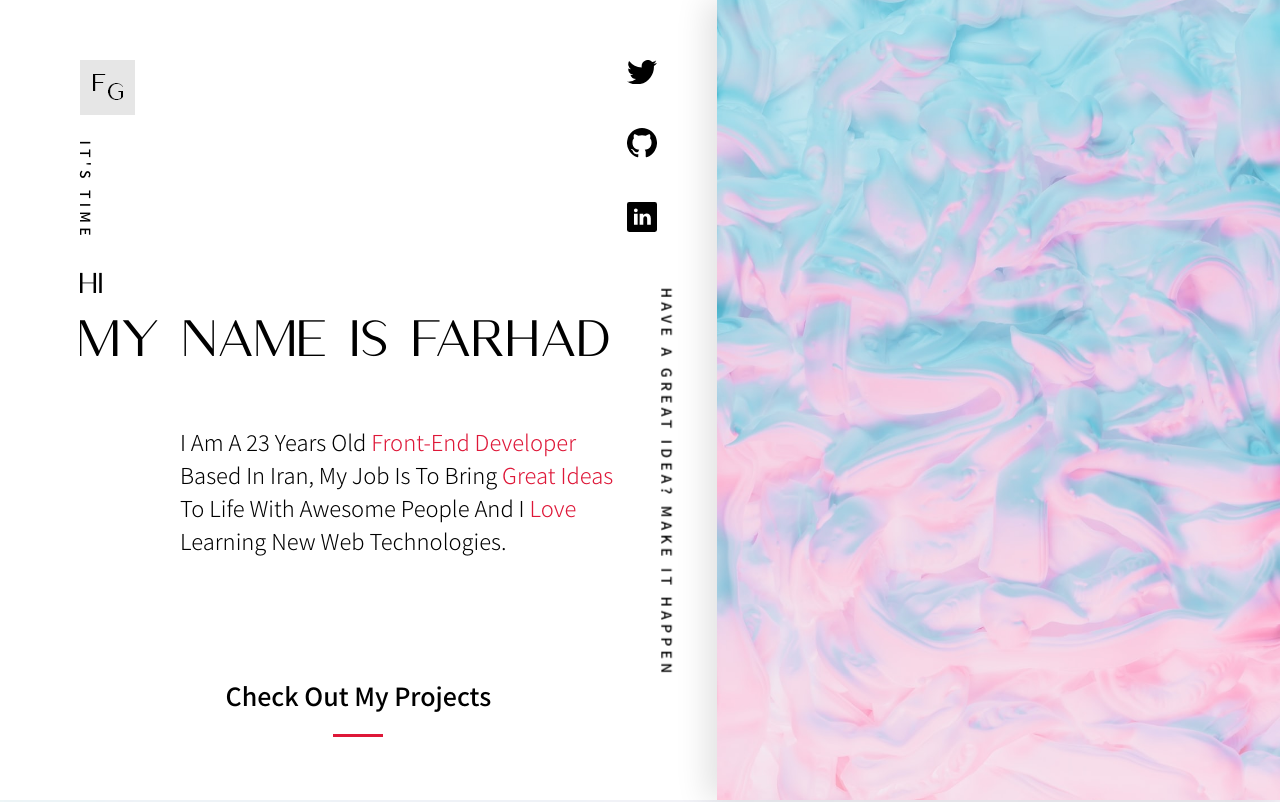
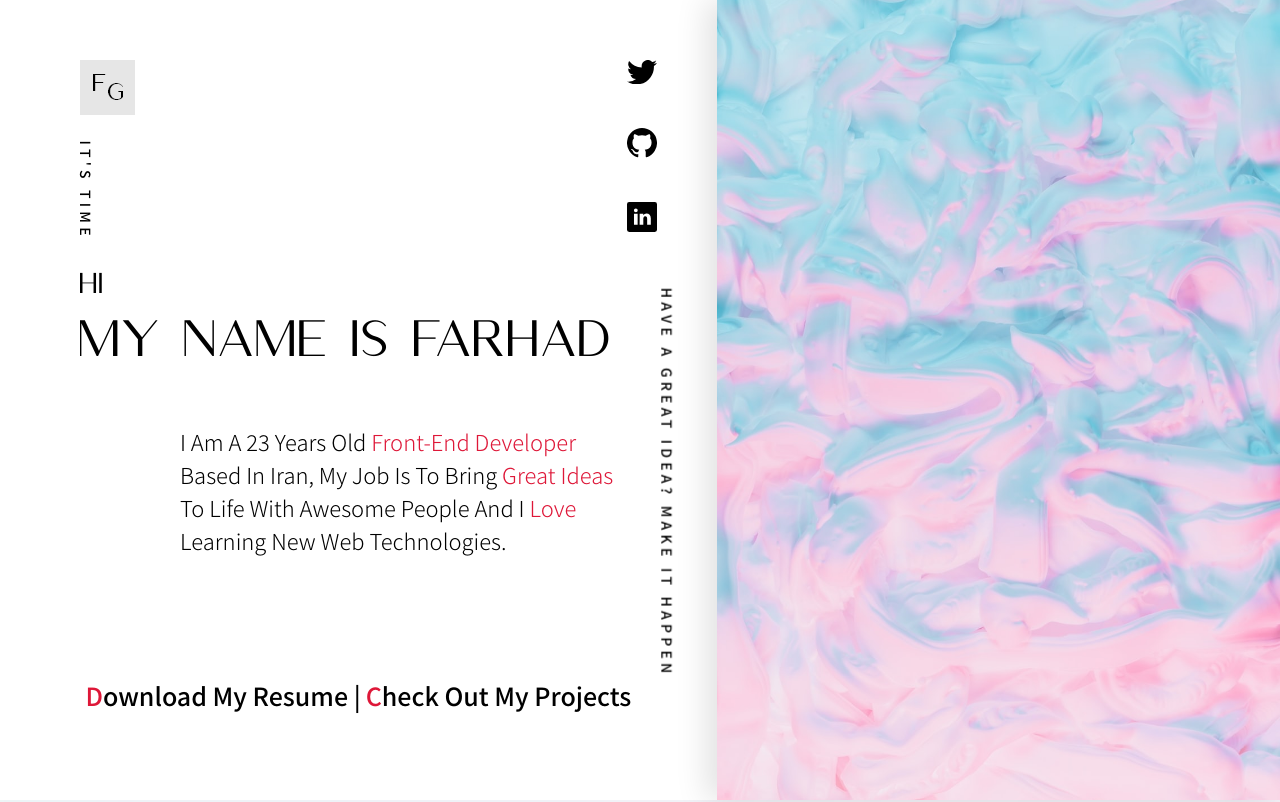
Before and after one commit to farhad-gh-dev/portfolio-en, a React (Create React App) app: page / in a window 1280 px wide. Shown: the top 802 px of the page. Built offline with nearby package versions, Linux system fonts and the light colour scheme.

Commit message:
Add resume link

```diff
--- a/src/Components/Header/Header.tsx
+++ b/src/Components/Header/Header.tsx
@@ -56,9 +56,17 @@ const Header: React.FC = () => {
           </div>
           <div className="mb-32 lg:mb-24 pl-24 sm:pl-56 md:pl-72 lg:pl-0 text-center">
             <a
+              href="../../Assets/resume.pdf"
+              download="Farhad_Gholami_Resume"
+              className="resume-link relative font-medium capitalize"
+            >
+              Download My Resume <span className="font-medium"> | </span>
+            </a>
+            <a
               href="#projects"
               className="projects-link relative font-medium capitalize"
             >
+              {" "}
               check out my projects
             </a>
           </div>
--- a/src/Components/Header/header.scss
+++ b/src/Components/Header/header.scss
@@ -207,47 +207,37 @@
       }
     }
 
-    .projects-link {
-      display: inline-block;
-      width: 120px;
-
-      @include sm-size {
-        width: auto;
+    .resume-link, .projects-link {
+      display: block;
+      &::first-letter{
+        color: $accent_color;
       }
 
-      &::after {
-        content: "";
-        position: absolute;
-        bottom: -17px;
-        left: 50%;
-        transform: translateX(-50%);
-        height: 2px;
-        width: 30px;
-        background-color: $accent_color;
-        transition: 0.15s ease-in-out;
+      @include lg-size {
+        display: inline-block;
+      }
+    }
 
-        @include sm-size {
-          width: 40px;
-        }
+    .resume-link{
+      margin-bottom: 8px;
+
+      @include lg-size {
+        margin-bottom: 0;
+      }
+
+      span{
+        display: none;
 
         @include lg-size {
-          bottom: -23px;
-          height: 3px;
-          width: 50px;
+          display: unset;
         }
       }
+    }
 
-      &:hover {
-        &::after {
-          width: 40px;
+    .projects-link{
 
-          @include sm-size {
-            width: 52px;
-          }
-          @include lg-size {
-            width: 65px;
-          }
-        }
+      @include lg-size {
+        margin-left: 5px;
       }
     }
   }
```
Also changed, not shown: 1 other file (tests, documents, lock files or other folders).
